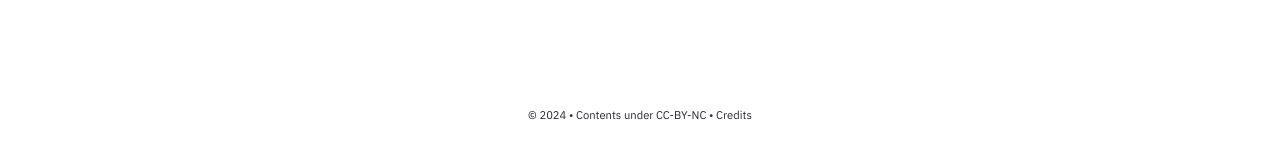
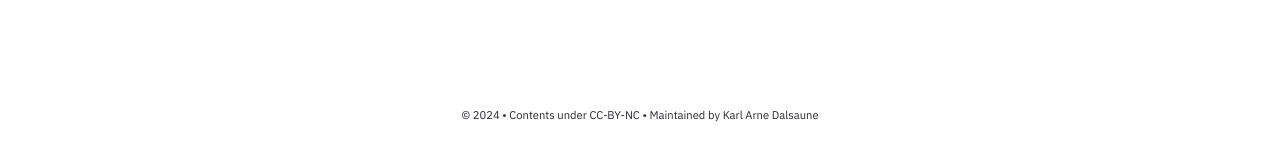
Before and after one commit to Cha-IM/cha-im.github.io, a Jekyll site: the page built from pages/index.md, in a window 1280 px wide. Shown: the part 276-437 px from the top of the page. Built offline with Jekyll 4.4.1, drawn with Linux system fonts in a browser that asks for light colours.

Commit message:
Update Footer.html

```diff
--- a/_includes/Footer.html
+++ b/_includes/Footer.html
@@ -31,6 +31,6 @@
 {%- if site.copyright.msg != nil and site.copyright.msg != empty and site.copyright.msg != null -%}
 <div id="copyright">
     <p id="copyright-notice"> {{site.copyright.year}} • {{site.copyright.msg}} •
-        Credits</a> </p>
+        Maintained by Karl Arne Dalsaune</a> </p>
 </div>
 {%- endif -%}
```
